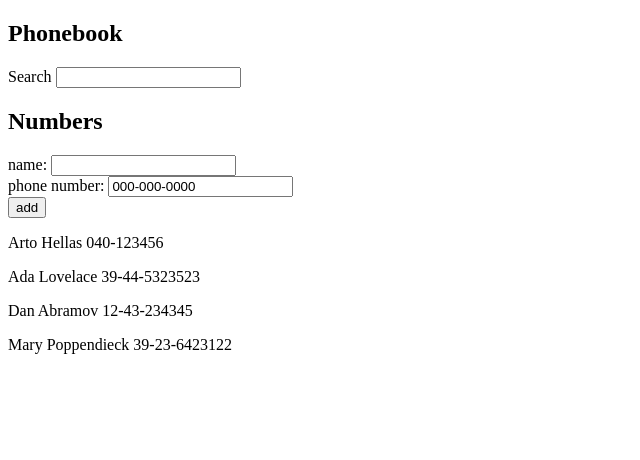
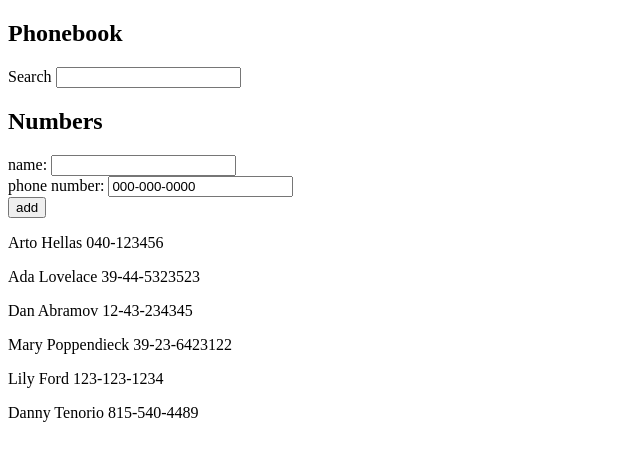
Before and after one commit to DanTenorio/fullstackopen, a React (Vite) app in the folder part2/phonebook/: page / in a window 1280 px wide. Shown: the top 460 px of the page, without its empty margins (0-640 px from the left). Built offline with nearby package versions, Linux system fonts and the light colour scheme; data requests are answered from the project's data file.

Commit message:
2.12 complete

```diff
--- a/part2/phonebook/db.json
+++ b/part2/phonebook/db.json
@@ -19,6 +19,16 @@
       "name": "Mary Poppendieck",
       "number": "39-23-6423122",
       "id": 4
+    },
+    {
+      "name": "Lily Ford",
+      "number": "123-123-1234",
+      "id": 5
+    },
+    {
+      "name": "Danny Tenorio",
+      "number": "815-540-4489",
+      "id": 6
     }
   ]
 }
--- a/part2/phonebook/src/App.jsx
+++ b/part2/phonebook/src/App.jsx
@@ -53,12 +53,17 @@ const App = () => {
     const repeatedName = persons.find(person => JSON.stringify(person.name) === JSON.stringify(newName))
 
     if (repeatedName === undefined) {
+      axios
+        .post('http://localhost:3001/persons', newNameObject)
+        .then(res => {
+          console.log(res)
           const newPersons = persons.concat(newNameObject)
           setPersons(newPersons)
           setNewName('')
           setNewPhoneNum('')
           setSearchText('')
           setSearchedPersons(newPersons)
+        })
     } else {
       alert(`${newName} is already in the phonebook`)
     }
--- a/part2/phonebook/src/components/PhoneForm.jsx
+++ b/part2/phonebook/src/components/PhoneForm.jsx
@@ -1,5 +1,4 @@
 const PhoneForm = (props) => {
-    console.log(props)
     return (
         <>
             <form onSubmit={props.handleSubmit}>
```
Lines whose indentation alone changed are shown as unchanged.
